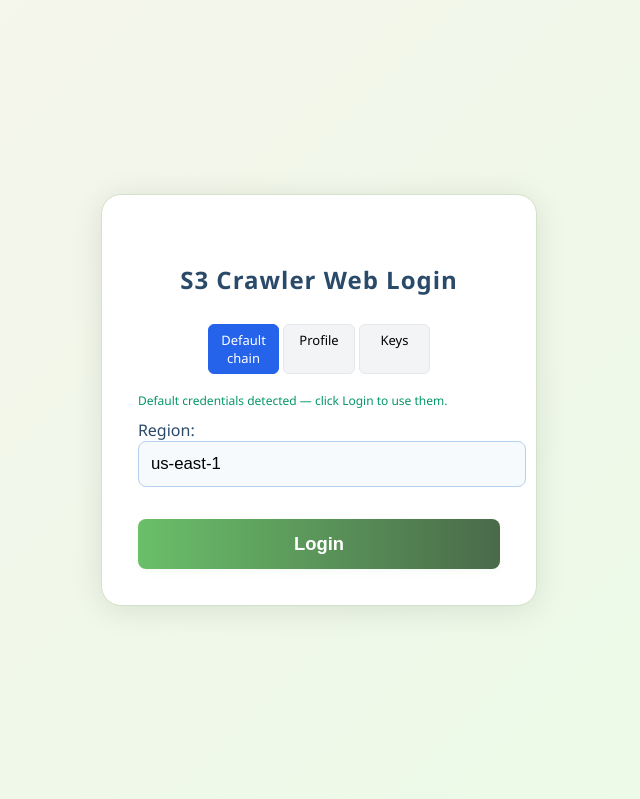
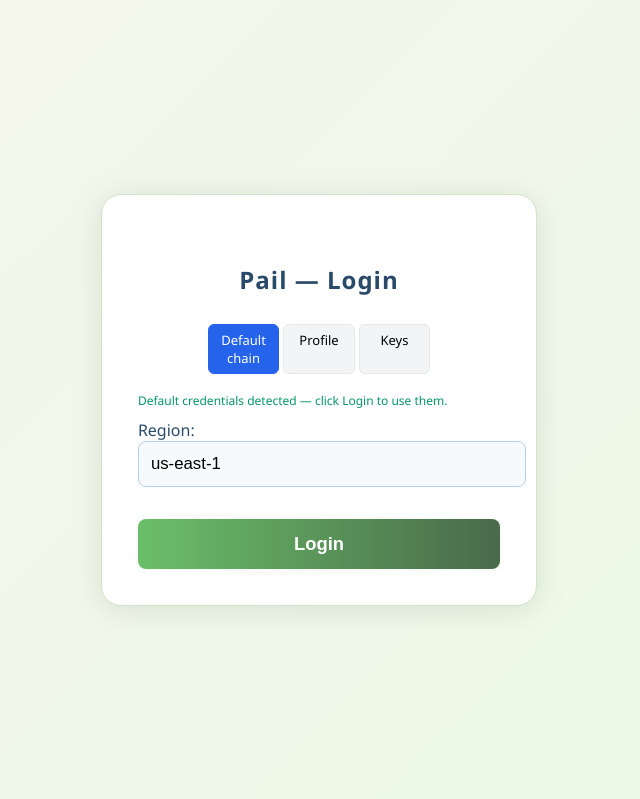
Before and after one commit to louiskeep/pail, a Flask app: page /login in a window 1280 px wide. Shown: the top 799 px of the page, without its empty margins (321-961 px from the left). Run offline with Flask 3, Linux system fonts and the light colour scheme; data that the repository does not hold is empty.

Commit message:
Rebrand application to Pail
Replace remaining "S3 Crawler", "S3 File Manager / Mover", and
"AWS S3 Controller" strings across web UI titles, headers, login
page, startup banners, the PyQt entry point's application name and
splash text, and module docstrings.

```diff
--- a/pail/S3 File Mover.html
+++ b/pail/S3 File Mover.html
@@ -3,7 +3,7 @@
 <head>
 <meta charset="UTF-8" />
 <meta name="viewport" content="width=device-width, initial-scale=1.0" />
-<title>AWS S3 Controller</title>
+<title>Pail</title>
 <link rel="preconnect" href="https://fonts.googleapis.com" />
 <link rel="preconnect" href="https://fonts.gstatic.com" crossorigin />
 <link href="https://fonts.googleapis.com/css2?family=IBM+Plex+Mono:wght@400;500&family=IBM+Plex+Sans:wght@300;400;500;600&display=swap" rel="stylesheet" />
@@ -597,7 +597,7 @@ const App = () => {
       <div style={{ flex: 1, display: 'flex', flexDirection: 'column', overflow: 'hidden' }}>
         {/* Top bar */}
         <div style={{ height: 42, background: '#fff', borderBottom: '1px solid #f0f2f5', display: 'flex', alignItems: 'center', padding: '0 16px', gap: 10, flexShrink: 0 }}>
-          <span style={{ fontWeight: 600, fontSize: 14, color: '#1f2937' }}>S3 File Manager</span>
+          <span style={{ fontWeight: 600, fontSize: 14, color: '#1f2937' }}>Pail</span>
           <span style={{ fontSize: 12, color: '#9ca3af' }}>boto3 / s3</span>
           <div style={{ flex: 1 }} />
           <span style={{ fontSize: 11.5, color: '#9ca3af', fontFamily: 'IBM Plex Mono' }}>us-east-1</span>
--- a/pail/__init__.py
+++ b/pail/__init__.py
@@ -1,5 +1,5 @@
 """
-S3 Crawler PyQt6 Application
+Pail PyQt6 Application
 A tool for browsing S3 and interacting with Matillion API
 """
 
--- a/pail/core/__init__.py
+++ b/pail/core/__init__.py
@@ -1,4 +1,4 @@
 """
-Core module for S3 Crawler application
+Core module for Pail application
 Contains core functionality for S3 operations and credential management
 """
--- a/pail/core/s3_manager.py
+++ b/pail/core/s3_manager.py
@@ -2,7 +2,7 @@
 
 """
 S3 Manager module
-Handles AWS S3 operations for the S3 Crawler application
+Handles AWS S3 operations for the Pail application
 """
 import os
 import boto3
--- a/pail/main.py
+++ b/pail/main.py
@@ -2,7 +2,7 @@
 #!/usr/bin/env python3
 
 """
-S3 Crawler - PyQt6 Version
+Pail - PyQt6 Version
 Pure S3 Browser Application - Main entry point
 
 Refactored to focus solely on S3 browsing functionality.
@@ -38,7 +38,7 @@ def main():
     """Main application entry point"""
     # Create QApplication instance
     app = QApplication(sys.argv)
-    app.setApplicationName("S3 Crawler")
+    app.setApplicationName("Pail")
     app.setOrganizationName("Telligen")
 
     # Set application icon
@@ -49,7 +49,7 @@ def main():
     # Create and configure splash screen
     splash_pixmap = QPixmap(icon_path) if os.path.exists(icon_path) else QPixmap(256, 256)
     splash = QSplashScreen(splash_pixmap)
-    splash.showMessage("Loading S3 Crawler...", Qt.AlignmentFlag.AlignBottom | Qt.AlignmentFlag.AlignCenter, Qt.GlobalColor.white)
+    splash.showMessage("Loading Pail...", Qt.AlignmentFlag.AlignBottom | Qt.AlignmentFlag.AlignCenter, Qt.GlobalColor.white)
     splash.show()
 
     # Process events to ensure splash screen displays
--- a/pail/ui/__init__.py
+++ b/pail/ui/__init__.py
@@ -1,6 +1,6 @@
 # ui/__init__.py
 
 """
-UI module for S3 Crawler application
+UI module for Pail application
 Contains user interface components for the application
 """
--- a/pail/ui/credentials.py
+++ b/pail/ui/credentials.py
@@ -3,7 +3,7 @@
 """
 AWS Credentials management
 Handles loading and saving of AWS credentials from files
-Refactored to remove Matillion functionality - S3 Crawler pure focus
+Refactored to remove Matillion functionality - Pail pure focus
 """
 import os
 import logging
--- a/pail/ui/s3_browser/s3_panel.py
+++ b/pail/ui/s3_browser/s3_panel.py
@@ -2,7 +2,7 @@
 
 """
 S3 Panel module (Web version)
-Logic for S3 browser in the S3 Crawler application (browser-based)
+Logic for S3 browser in the Pail application (browser-based)
 """
 import os
 import json
--- a/pail/utils/__init__.py
+++ b/pail/utils/__init__.py
@@ -1,4 +1,4 @@
 """
-Utility functions and classes for S3 Crawler application
+Utility functions and classes for Pail application
 Contains utility functions for themes and custom widgets
 """
--- a/pail/utils/theme.py
+++ b/pail/utils/theme.py
@@ -1,7 +1,7 @@
 # utils/theme.py
 
 """
-Theme management for the S3 Crawler application
+Theme management for the Pail application
 Provides functionality for loading and applying themes
 Converted from the Tkinter theming in the original application
 """
--- a/pail/webapp/templates/index.html
+++ b/pail/webapp/templates/index.html
@@ -3,7 +3,7 @@
 <head>
 <meta charset="UTF-8" />
 <meta name="viewport" content="width=device-width, initial-scale=1.0" />
-<title>AWS S3 Controller</title>
+<title>Pail</title>
 <link rel="preconnect" href="https://fonts.googleapis.com" />
 <link rel="preconnect" href="https://fonts.gstatic.com" crossorigin />
 <link href="https://fonts.googleapis.com/css2?family=IBM+Plex+Mono:wght@400;500&family=IBM+Plex+Sans:wght@300;400;500;600&display=swap" rel="stylesheet" />
@@ -652,7 +652,7 @@ const App = () => {
 
       <div style={{ flex: 1, display: 'flex', flexDirection: 'column', overflow: 'hidden' }}>
         <div style={{ height: 42, background: '#fff', borderBottom: '1px solid #f0f2f5', display: 'flex', alignItems: 'center', padding: '0 16px', gap: 10, flexShrink: 0 }}>
-          <span style={{ fontWeight: 600, fontSize: 14, color: '#1f2937' }}>S3 File Manager</span>
+          <span style={{ fontWeight: 600, fontSize: 14, color: '#1f2937' }}>Pail</span>
           <span style={{ fontSize: 12, color: '#9ca3af' }}>boto3 / s3</span>
           <div style={{ flex: 1 }} />
           <button onClick={toggleLayout}
--- a/pail/webapp/templates/login.html
+++ b/pail/webapp/templates/login.html
@@ -2,7 +2,7 @@
 <html lang="en">
 <head>
     <meta charset="UTF-8">
-    <title>Login - S3 Crawler Web</title>
+    <title>Login - Pail</title>
     <link rel="stylesheet" href="/static/main.css">
     <style>
         .auth-tabs { display: flex; gap: 4px; margin-bottom: 12px; }
@@ -16,7 +16,7 @@
 <body>
     <div class="login-container">
         <div class="login-dialog">
-            <h2>S3 Crawler Web Login</h2>
+            <h2>Pail — Login</h2>
 
             <div class="auth-tabs">
                 <div class="auth-tab" data-mode="default" id="tab-default">Default chain</div>
```
Also changed, not shown: 2 other files.
